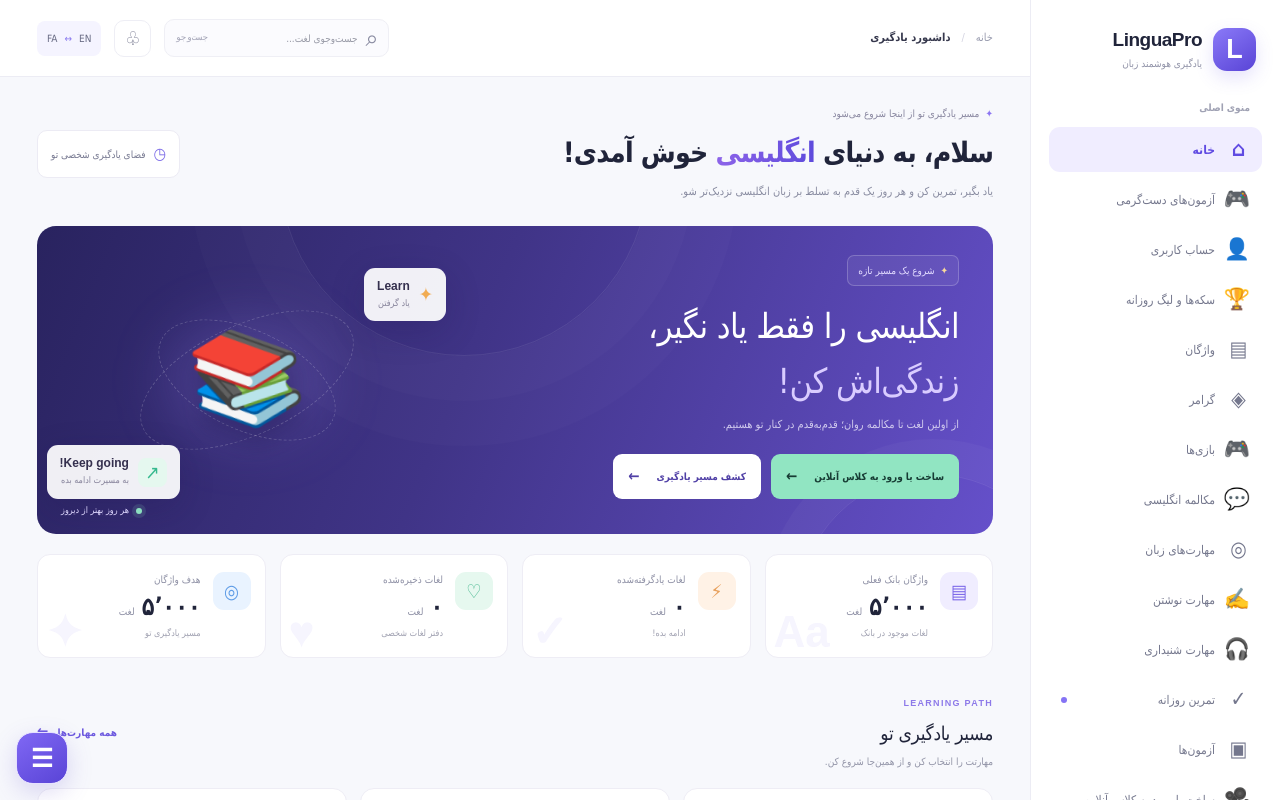
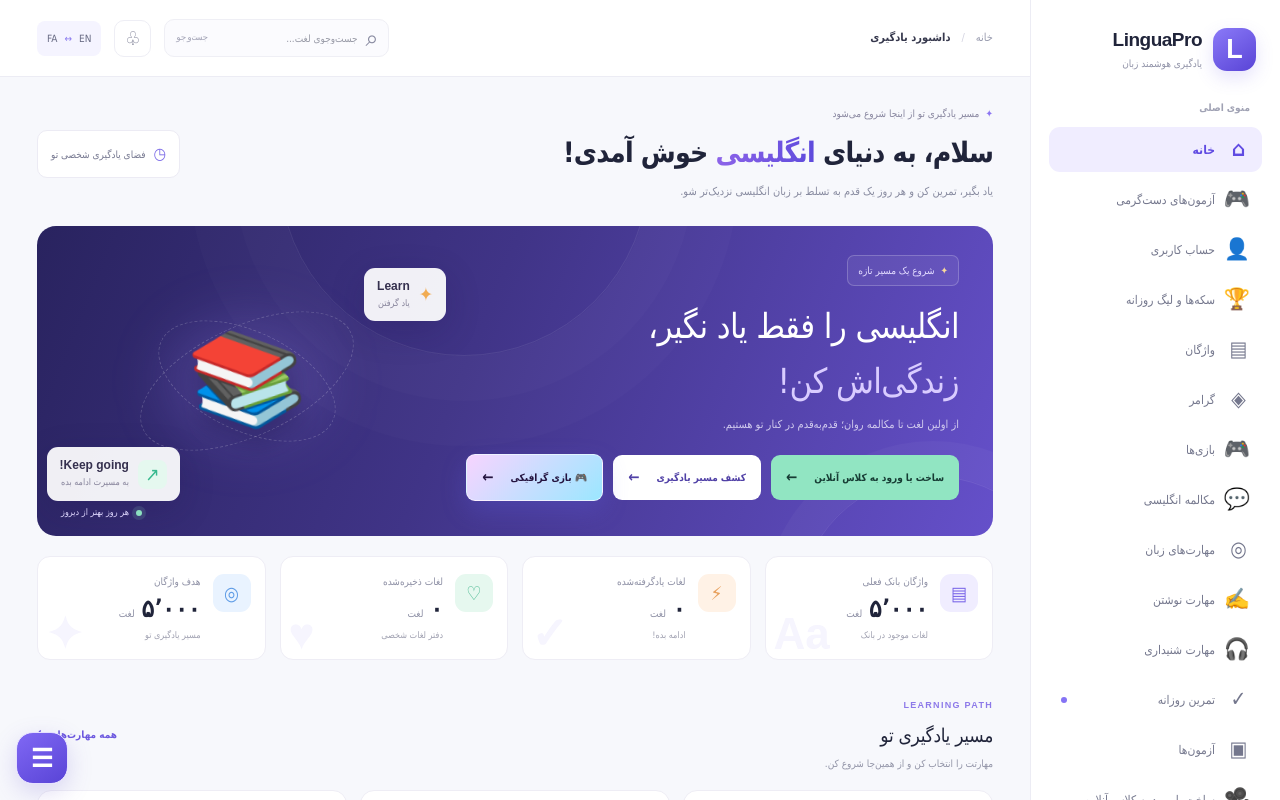
Before and after one commit to morranjbar92-web/english-learning-project, a Next.js app: page / in a window 1280 px wide. Shown: the top 800 px of the page. Built offline with nearby package versions, Linux system fonts and the light colour scheme.

Commit message:
Add distinct Graphic Game homepage button (render-server)

```diff
--- a/src/app/page.tsx
+++ b/src/app/page.tsx
@@ -354,6 +354,19 @@ export default function Home() {
   <a className="hero-button" href="#courses">
     کشف مسیر یادگیری <span>←</span>
   </a>
+                <a
+                  className="hero-button graphic-game-home-button"
+                  href="https://morranjbar92-web.github.io/english-learning-project/games/arcade/"
+                  aria-label="ورود مستقیم به بازی گرافیکی"
+                  style={{
+                    background: "linear-gradient(135deg, #f7d4ff 0%, #9be7ff 100%)",
+                    color: "#24133f",
+                    border: "1px solid rgba(255,255,255,.65)",
+                    boxShadow: "0 10px 26px rgba(99,102,241,.24)",
+                  }}
+                >
+                  🎮 بازی گرافیکی <span>←</span>
+                </a>
 </div>
             </div>
 
```
